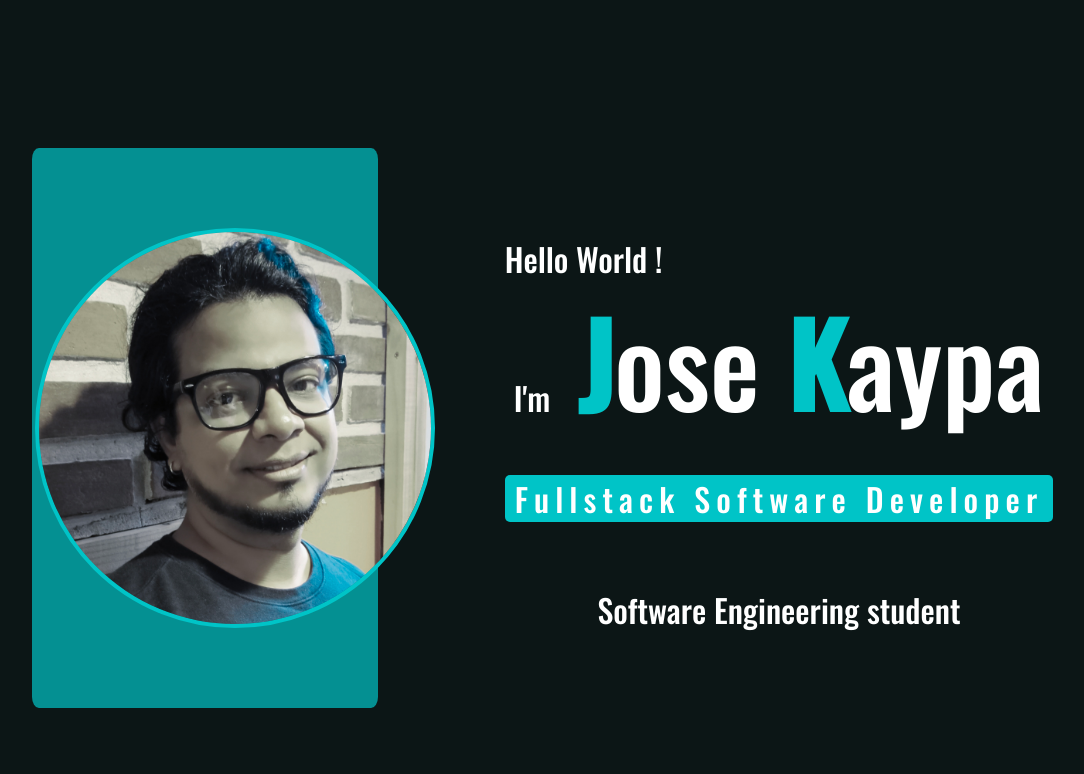
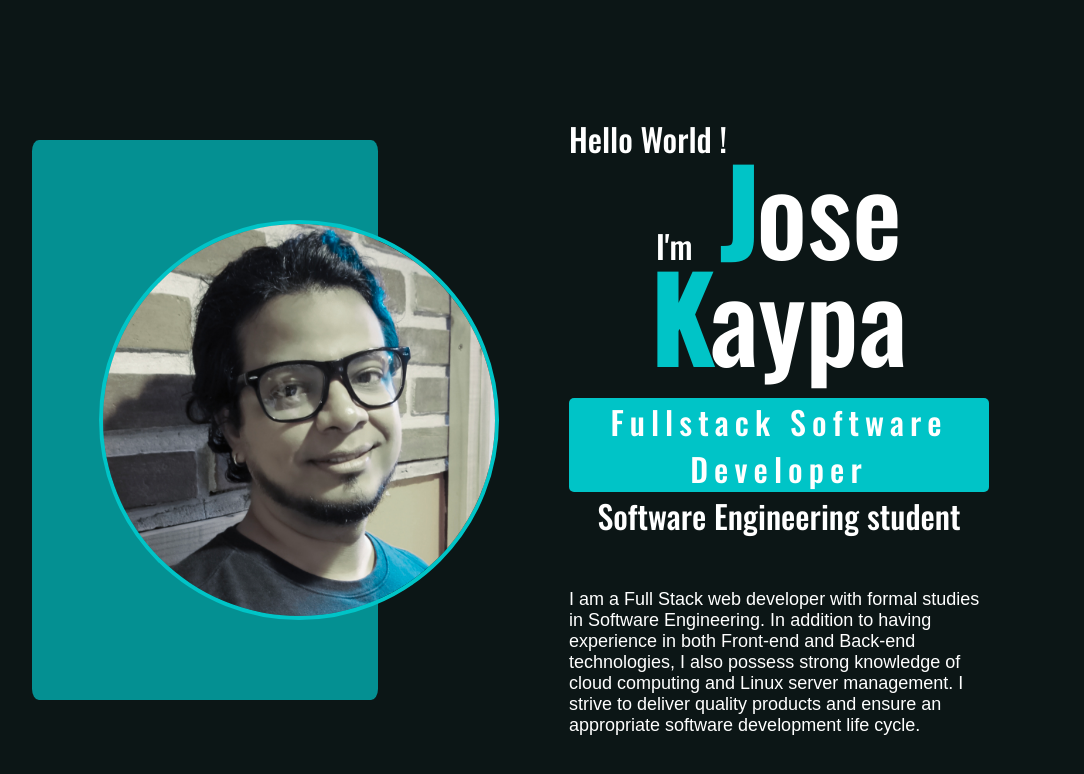
Before and after one commit to JKaypa/portfolio, a React (Vite) app: page / in a window 1280 px wide. Shown: the top 774 px of the page, without its empty margins (96-1180 px from the left). Built offline with nearby package versions, Linux system fonts and the light colour scheme.

Commit message:
description

```diff
--- a/src/components/Profile.tsx
+++ b/src/components/Profile.tsx
@@ -23,7 +23,10 @@ export default function Profile() {
             </div>
           </div>
           <p className="profile-stack">Fullstack Software Developer</p>
-          <p className="profile-description">Software Engineering student</p>
+          <p>Software Engineering student</p>
+          <p className="profile-description">I am a Full Stack web developer with formal studies in Software Engineering. In addition to having experience in both
+            Front-end and Back-end technologies, I also possess strong knowledge of cloud computing and Linux server
+            management. I strive to deliver quality products and ensure an appropriate software development life cycle.</p>
         </article>
       </main>
     </section>
--- a/src/index.css
+++ b/src/index.css
@@ -1,4 +1,6 @@
 * {
+  margin: 0;
+  padding: 0;
   box-sizing: border-box;
   color: white;
 }
--- a/src/styles/profile.css
+++ b/src/styles/profile.css
@@ -10,7 +10,7 @@
 } */
 
 .profile-section main {
-  /* width: 75%; */
+  width: 75%;
   padding: 20px;
   display: flex;
   gap: 70px;
@@ -58,12 +58,8 @@
 }
 
 .profile-stack {
-  display: flex;
-  justify-content: center;
-  align-items: center;
   width: fit-content;
   letter-spacing: 6.1px;
-  /* color: rgb(12, 22, 22); */
   background-color: rgb(0, 196, 199);
   border-radius: 5px;
   padding: 0 10px;
@@ -78,10 +74,13 @@
 
 }
 
-/* .profile-description {
+.profile-description {
   font-size: large;
   font-family: sans-serif;
-} */
+  text-align: left;
+  margin-top: 50px;
+  /* text-wrap: balance; */
+}
 
 .text-flicker-in-glow {
   animation: text-flicker-in-glow 1s linear both;
```
